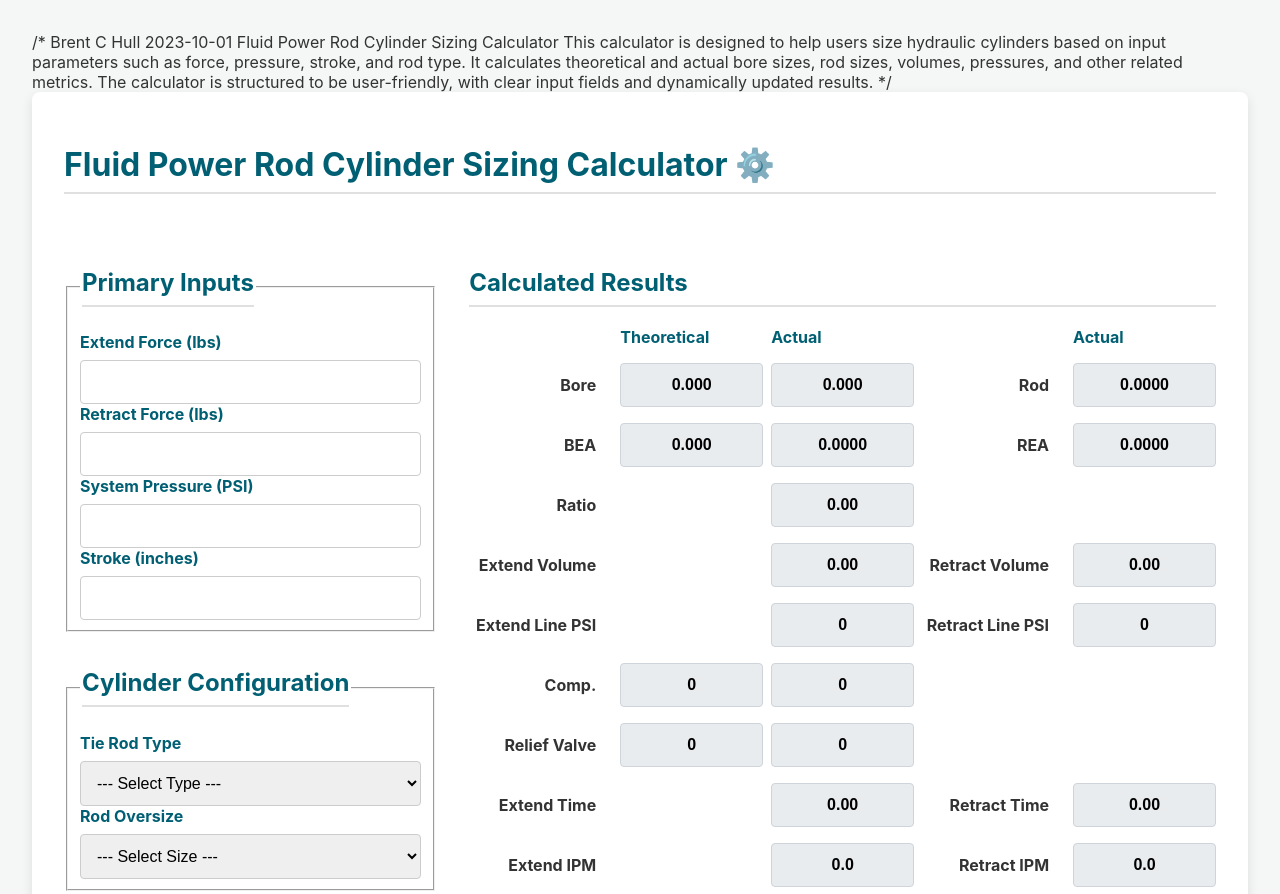
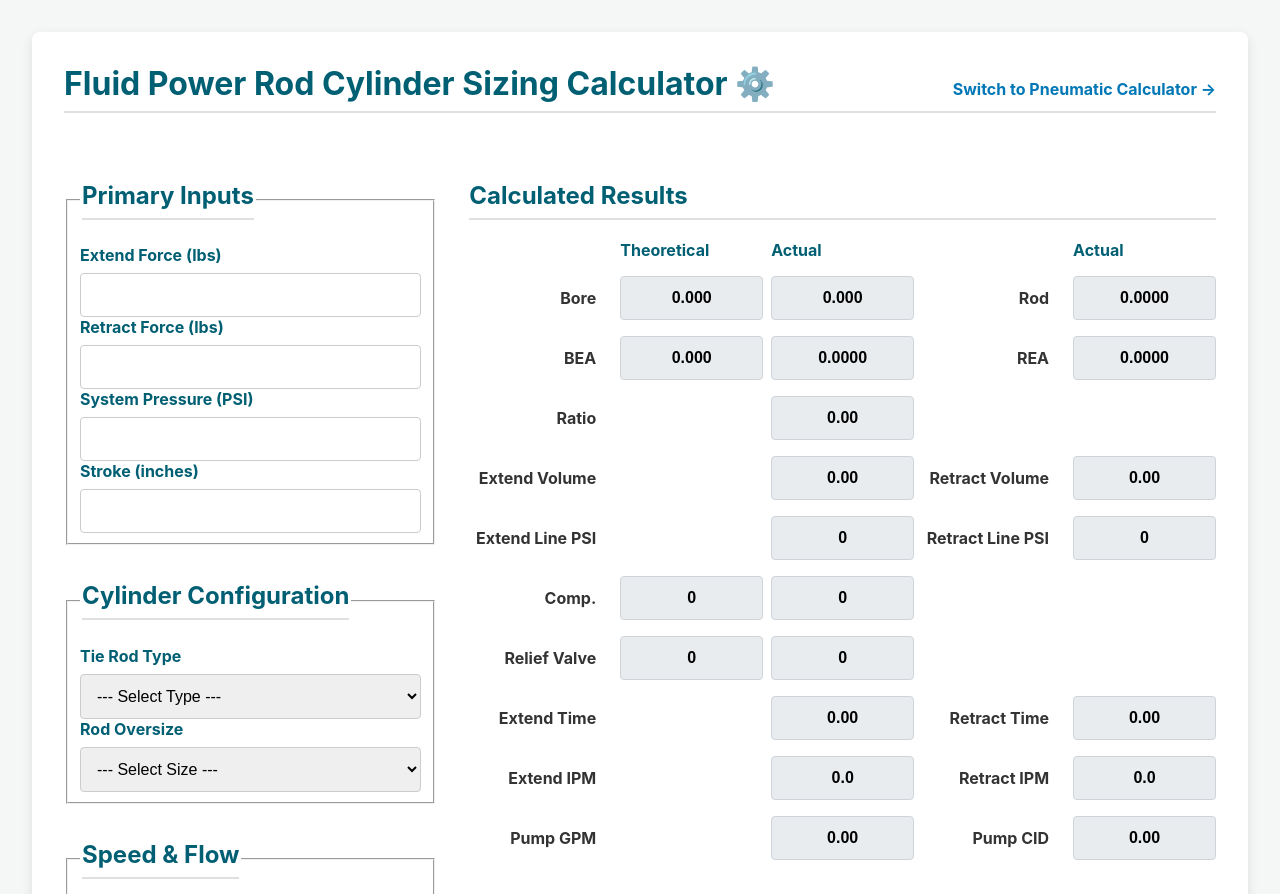
Before and after one commit to satchell78/fluidpowercalculators, a plain HTML site: page Fluid Power Calculators/HTML/fp_hydro_cyl_calc.html in a window 1280 px wide. Shown: the top 894 px of the page. Drawn offline with Linux system fonts and the light colour scheme.

Commit message:
Updated the prehtml comment and added link to pneumatic file.

```diff
--- a/Fluid Power Calculators/HTML/fp_hydro_cyl_calc.html
+++ b/Fluid Power Calculators/HTML/fp_hydro_cyl_calc.html
@@ -1,11 +1,11 @@
-/*
+<!--
     Brent C Hull
     2023-10-01
     Fluid Power Rod Cylinder Sizing Calculator
     This calculator is designed to help users size hydraulic cylinders based on input parameters such as force, pressure, stroke, and rod type.
     It calculates theoretical and actual bore sizes, rod sizes, volumes, pressures, and other related metrics.
     The calculator is structured to be user-friendly, with clear input fields and dynamically updated results.
-*/
+-->
 <!DOCTYPE html>
 <html lang="en">
 <head>
@@ -115,12 +115,42 @@
             font-weight: bold;
             text-align: center;
         }
+
+
+        /* Update the H1 to be a flex container */
+        .header-container {
+            display: flex;
+            justify-content: space-between;
+            align-items: baseline;
+            grid-column: 1 / -1;
+            border-bottom: 2px solid #e0e0e0;
+            margin-bottom: 1rem;
+        }
+
+        .header-container h1 {
+            border-bottom: none; /* Remove border from H1 since it's on the container now */
+            margin: 0;
+        }
+
+        .nav-link {
+            font-size: 1rem;
+            color: #0077b6;
+            text-decoration: none;
+            font-weight: bold;
+        }
+
+        .nav-link:hover {
+            text-decoration: underline;
+        }
     </style>
 </head>
 <body>
 
     <div class="calculator-container">
-        <h1>Fluid Power Rod Cylinder Sizing Calculator ⚙️</h1>
+        <div class="header-container">
+            <h1>Fluid Power Rod Cylinder Sizing Calculator ⚙️</h1>
+            <a href="fp_pneumatic_cyl_calc.html" class="nav-link">Switch to Pneumatic Calculator →</a>
+        </div>
 
         <form class="input-form" id="cylinder-form">
             <fieldset>
```
